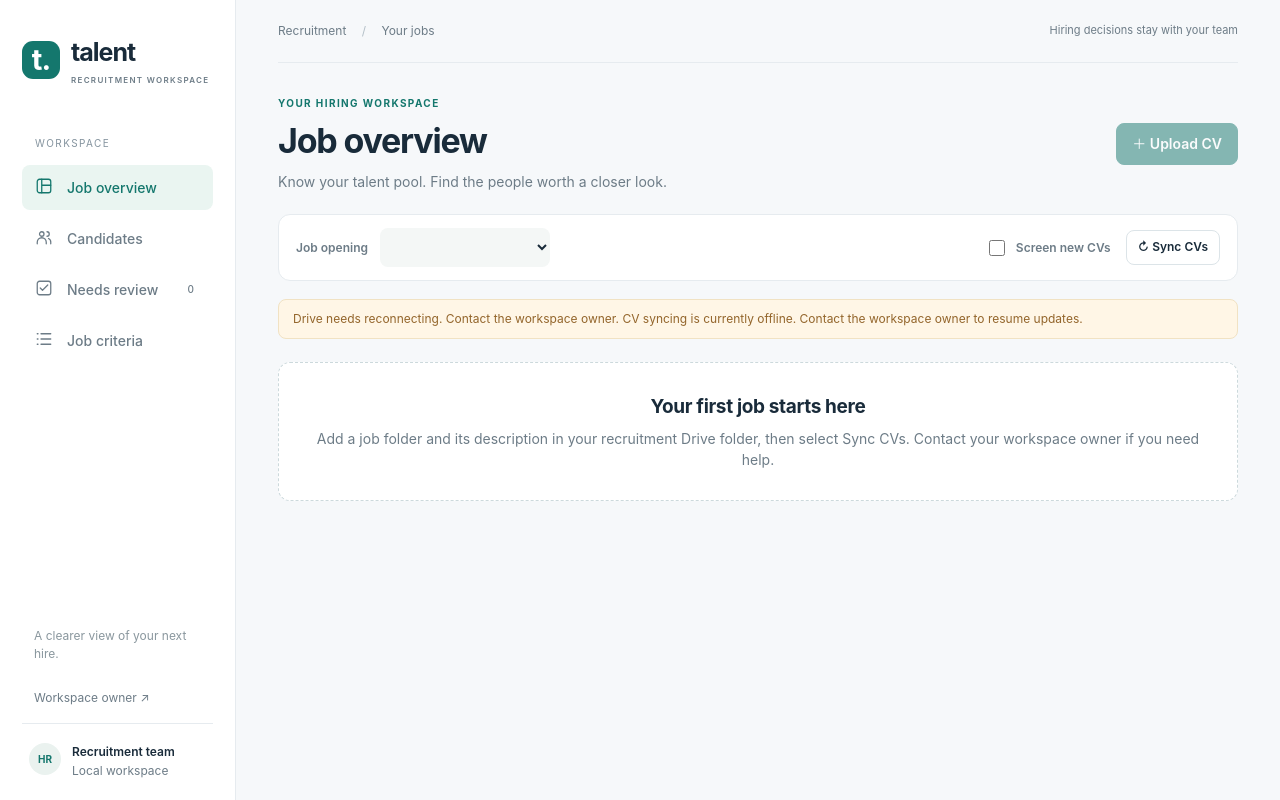
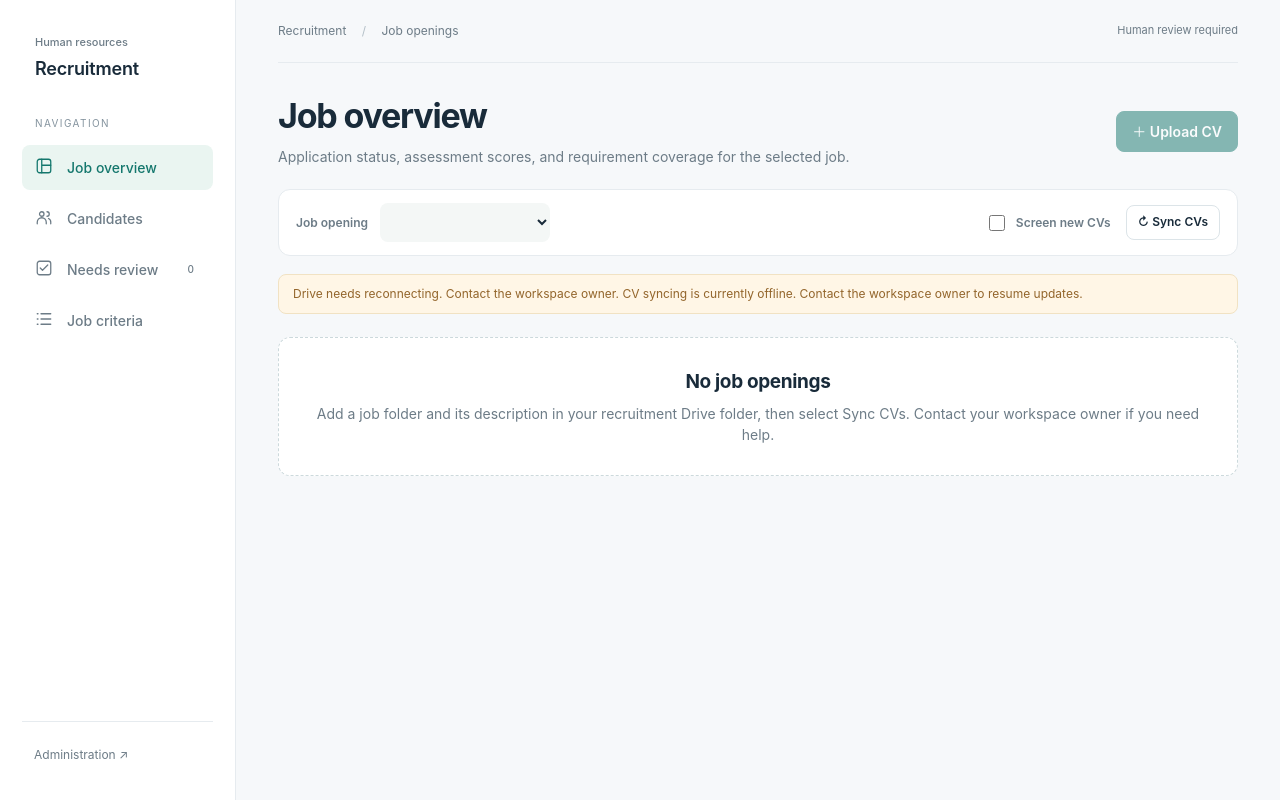
Before and after one commit to o-qn/agentic-ai-project, a Flask app: page / in a window 1280 px wide. Run offline with Flask 3, Linux system fonts and the light colour scheme; data comes from the database, SQL or seed files in the repository; data that the repository does not hold is empty.

Commit message:
changed dashboard look yet again

```diff
--- a/hr_agent/static/dashboard.css
+++ b/hr_agent/static/dashboard.css
@@ -31,23 +31,18 @@ button, a, input, select, textarea, summary{scroll-margin-top:20px}
 [hidden]{display:none!important}
 
 .sidebar{position:fixed;inset:0 auto 0 0;width:236px;padding:34px 22px 20px;background:white;border-right:1px solid var(--line);display:flex;flex-direction:column;z-index:10}
-.brand{display:flex;align-items:center;gap:11px;color:var(--ink);font-size:25px;font-weight:700;letter-spacing:-1px;margin-bottom:50px}
-.brand:hover{text-decoration:none}
-.brand-symbol{height:38px;width:38px;display:grid;place-items:center;background:var(--accent);border-radius:11px;color:white;font-size:29px;line-height:1}
-.brand-sub{display:block;font-size:8px;letter-spacing:1.3px;color:var(--muted);font-weight:600;margin-top:2px}
+.department-header{display:flex;flex-direction:column;gap:4px;margin-bottom:34px;padding:0 13px}
+.department-label{font-size:11px;color:var(--muted);font-weight:500}
+.department-home{font-size:18px;color:var(--ink);font-weight:600;letter-spacing:-.2px}
 .nav-label{font-size:10px;color:#84939e;letter-spacing:1.4px;margin:0 13px 14px}
 .nav-item{display:flex;align-items:center;gap:12px;color:var(--muted);padding:12px 13px;margin-bottom:6px;border-radius:8px;font-weight:550}
 .nav-item>span:first-child{width:20px;font-size:19px;line-height:1}
 .nav-item.active{background:var(--accent-soft);color:var(--accent)}
 .nav-item:hover{background:#f4f7f6;text-decoration:none}
 .nav-count{font-size:10px;background:#fff;border-radius:5px;margin-left:auto;padding:2px 6px}
-.sidebar-bottom{margin-top:auto}
-.sidebar-caption{display:block;color:#8a979e;font-size:12px;padding:10px 12px}
+.sidebar-bottom{margin-top:auto;border-top:1px solid var(--line);padding-top:8px}
 .owner-link{display:block;color:var(--muted);font-size:12px;padding:16px 12px}
-.workspace-badge{display:flex;gap:11px;border-top:1px solid var(--line);padding:19px 7px 0;font-size:12px;font-weight:600}
-.workspace-badge small{display:block;font-weight:400;margin-top:1px}
 .avatar{height:42px;width:42px;display:grid;place-items:center;background:#eef2f5;color:#647788;border-radius:12px;font-size:13px;font-weight:650;flex-shrink:0}
-.small-avatar{height:32px;width:32px;border-radius:50%;background:#eaf2ef;color:var(--accent);font-size:10px}
 
 main{margin-left:236px;padding:0 42px 40px;max-width:1900px}
 .topline{display:flex;justify-content:space-between;border-bottom:1px solid var(--line);padding:22px 0;font-size:12px;color:var(--muted)}
@@ -244,14 +239,13 @@ main{margin-left:210px}
 
 
 @media(max-width:900px){.sidebar{position:static;width:100%;padding:16px 22px;display:block;border-right:none;border-bottom:1px solid var(--line)}
-.brand{margin-bottom:14px;font-size:22px}
-.brand-symbol{height:32px;width:32px}
+.department-header{margin-bottom:16px;padding:0}
 .sidebar nav{display:flex;gap:5px;flex-wrap:wrap}
-.nav-label,.sidebar-caption,.workspace-badge{display:none}
+.nav-label{display:none}
 .nav-item{font-size:12px;padding:8px 10px;margin:0}
 .nav-item>span:first-child{font-size:15px;width:16px}
-.sidebar-bottom{position:absolute;right:20px;top:12px}
-.owner-link{font-size:11px;padding:12px 0}
+.sidebar-bottom{margin-top:14px;padding-top:0}
+.owner-link{font-size:11px;padding:9px 0}
 main{margin:0;padding:0 24px 30px}
 .page-header{padding:25px 0}
 .stats{gap:10px}
--- a/hr_agent/static/dashboard.js
+++ b/hr_agent/static/dashboard.js
@@ -2,7 +2,7 @@
 let current = '', detail = null, status = null, reviewId = null, editRole = null, draftHash = null;
 let refreshing = false, roleRequest = 0, scoreRange = null, criteria = [], lastRefresh = 0;
 const stageNames = { pending: 'Awaiting screening', completed: 'Assessed', review: 'Needs review', duplicate: 'Duplicate CV', failed: 'Needs attention' };
-const viewTitles = { overview: ['Job overview', 'Know your talent pool. Find the people worth a closer look.'], candidates: ['Candidates', 'A clear view of every applicant, with the CV evidence to back it up.'], reviews: ['Needs review', 'Give flagged applications a thoughtful second look.'], criteria: ['Job criteria', 'Define what a strong application looks like for this job.'] };
+const viewTitles = { overview: ['Job overview', 'Application status, assessment scores, and requirement coverage for the selected job.'], candidates: ['Candidates', 'Search applications and review supporting CV evidence.'], reviews: ['Needs review', 'Review flagged applications and record decisions.'], criteria: ['Job criteria', 'Manage job requirements, scoring weights, and evidence criteria.'] };
 function showView(view, focus = false) {
   if (!viewTitles[view]) view = 'overview';
   document.querySelectorAll('[data-view]').forEach(element => element.hidden = element.dataset.view !== view);
--- a/hr_agent/templates/base.html
+++ b/hr_agent/templates/base.html
@@ -4,16 +4,16 @@
   <meta charset="utf-8">
   <meta name="viewport" content="width=device-width, initial-scale=1">
   <meta name="csrf-token" content="{{ csrf }}">
-  <title>{% block title %}Talent workspace{% endblock %}</title>
+  <title>{% block title %}Recruitment dashboard{% endblock %}</title>
   <link rel="stylesheet" href="/static/dashboard.css">
 </head>
 <body>
   <a href="#main" class="skip-link">Skip to content</a>
   <aside class="sidebar">
-    <a class="brand" href="/" aria-label="Talent workspace home"><span class="brand-symbol" aria-hidden="true">t.</span><span>talent<span class="brand-sub">RECRUITMENT WORKSPACE</span></span></a>
-    <span class="nav-label">WORKSPACE</span>
+    <div class="department-header"><span class="department-label">Human resources</span><a class="department-home" href="/" aria-label="Recruitment dashboard home">Recruitment</a></div>
+    <span class="nav-label">NAVIGATION</span>
     {% block navigation %}{% endblock %}
-    <div class="sidebar-bottom"><span class="sidebar-caption">A clearer view of your next hire.</span><a class="owner-link" href="{% block footer_url %}/owner{% endblock %}">{% block footer_label %}Workspace owner ↗{% endblock %}</a><div class="workspace-badge"><span class="avatar small-avatar">HR</span><span>Recruitment team<small>Local workspace</small></span></div></div>
+    <div class="sidebar-bottom"><a class="owner-link" href="{% block footer_url %}/owner{% endblock %}">{% block footer_label %}Administration ↗{% endblock %}</a></div>
   </aside>
   <main id="main" tabindex="-1">{% block content %}{% endblock %}</main>
   <div id="toast" role="alert" hidden></div>
--- a/hr_agent/templates/dashboard.html
+++ b/hr_agent/templates/dashboard.html
@@ -1,37 +1,37 @@
 {% extends "base.html" %}
-{% block title %}Recruitment · Talent{% endblock %}
+{% block title %}Recruitment dashboard{% endblock %}
 {% block navigation %}
 <nav aria-label="Workspace"><a href="#overview" data-view-nav="overview" class="nav-item active" aria-current="page"><span aria-hidden="true"><svg viewBox="0 0 24 24"><rect x="3" y="3" width="18" height="18" rx="3"/><path d="M9 3v18M9 11h12"/></svg></span> Job overview</a><a href="#candidates" data-view-nav="candidates" class="nav-item"><span aria-hidden="true"><svg viewBox="0 0 24 24"><circle cx="9" cy="8" r="3"/><path d="M3 21v-2a6 6 0 0 1 12 0v2M16 5a3 3 0 0 1 0 6M18 14a5 5 0 0 1 3 5v2"/></svg></span> Candidates</a><a href="#reviews" data-view-nav="reviews" class="nav-item"><span aria-hidden="true"><svg viewBox="0 0 24 24"><rect x="3" y="3" width="18" height="18" rx="3"/><path d="m7 12 3 3 7-7"/></svg></span> Needs review <span id="review-count" class="nav-count">0</span></a><a href="#criteria" data-view-nav="criteria" class="nav-item"><span aria-hidden="true"><svg viewBox="0 0 24 24"><path d="M8 5h13M8 12h13M8 19h13M3 5h1M3 12h1M3 19h1"/></svg></span> Job criteria</a></nav>
 {% endblock %}
 {% block content %}
-<div class="topline"><span>Recruitment <span class="separator">/</span> <span id="breadcrumb">Your jobs</span></span><span class="advisory">Hiring decisions stay with your team</span></div>
-<header class="page-header"><div><span class="eyebrow">YOUR HIRING WORKSPACE</span><h1 id="page-title">Job overview</h1><p id="page-subtitle">Know your talent pool. Find the people worth a closer look.</p></div><button id="upload" class="primary">＋ Upload CV</button><input type="file" id="cv-file" accept=".pdf,.docx,.txt" hidden aria-label="Choose a CV file to upload"></header>
+<div class="topline"><span>Recruitment <span class="separator">/</span> <span id="breadcrumb">Job openings</span></span><span class="advisory">Human review required</span></div>
+<header class="page-header"><div><h1 id="page-title">Job overview</h1><p id="page-subtitle">Application status, assessment scores, and requirement coverage for the selected job.</p></div><button id="upload" class="primary">＋ Upload CV</button><input type="file" id="cv-file" accept=".pdf,.docx,.txt" hidden aria-label="Choose a CV file to upload"></header>
 <div class="toolbar"><div class="role-picker"><label for="role">Job opening</label><select id="role" aria-label="Select job opening"><option value="">Loading jobs…</option></select></div><div class="toolbar-actions"><label class="toggle"><input type="checkbox" id="automatic"><span>Screen new CVs</span></label><button id="check">↻ Sync CVs</button><a id="report-link" class="button-link" target="_blank" rel="noreferrer">Open report ↗</a><a id="csv-link" class="button-link">Export CSV ↓</a></div></div>
 <p id="notice" class="notice" role="status">Connecting to your workspace…</p>
-<div id="no-roles" class="empty" hidden><h2>Your first job starts here</h2><p>Add a job folder and its description in your recruitment Drive folder, then select Sync CVs. Contact your workspace owner if you need help.</p></div>
+<div id="no-roles" class="empty" hidden><h2>No job openings</h2><p>Add a job folder and its description in your recruitment Drive folder, then select Sync CVs. Contact your workspace owner if you need help.</p></div>
 <div id="job-workspace">
 <section data-view="overview" id="overview" aria-label="Job overview">
   <div id="stats" class="stats"></div>
-  <div class="section-head"><div><h2>The talent pool, at a glance</h2><p>Insights for the selected job opening.</p></div><span class="subtle-label">CURRENT APPLICATIONS</span></div>
+  <div class="section-head"><div><h2>Application overview</h2><p>Insights for the selected job opening.</p></div><span class="subtle-label">CURRENT APPLICATIONS</span></div>
   <div class="charts-grid">
     <article class="panel chart-panel"><div class="chart-heading"><h3>Application status</h3><span class="chart-tag">All CVs</span></div><p>Where each application stands.</p><div id="pipeline-chart"></div><small>Choose a status to see its candidates.</small></article>
     <article class="panel chart-panel"><div class="chart-heading"><h3>Score distribution</h3><span id="score-sample" class="chart-tag"></span></div><p>How the assessed pool matches the job criteria.</p><div id="score-chart"></div><small>Scores out of 100 · choose a range to explore.</small></article>
     <article class="panel chart-panel criteria-chart-panel"><div class="chart-heading"><h3>Requirement coverage</h3><span id="criteria-sample" class="chart-tag"></span></div><p>CV evidence for this job’s approved requirements. Percentages show supported evidence.</p><div class="legend"><span><i class="dot supported"></i> Supported</span><span><i class="dot partial"></i> Partial</span><span><i class="dot missing"></i> Not demonstrated</span></div><div id="criteria-chart"></div><small>Evidence coverage describes the CVs, not a candidate’s full ability.</small></article>
   </div>
-  <div class="section-head"><div><h2>Candidates to explore</h2><p>The highest current scores, with the evidence close at hand.</p></div><a href="#candidates" data-view-nav="candidates" class="text-link">View all candidates →</a></div><div id="top" class="cards"></div>
+  <div class="section-head"><div><h2>Highest-scoring candidates</h2><p>Current assessment results for the selected job.</p></div><a href="#candidates" data-view-nav="candidates" class="text-link">View all candidates →</a></div><div id="top" class="cards"></div>
   <section id="processing" class="processing" aria-label="Screening status"><div class="progress-heading"><span><i class="live-dot" aria-hidden="true"></i><strong id="progress-label">Checking screening status</strong></span><span id="progress-time"></span></div><progress id="progress-bar" max="1" value="0" aria-label="Screening progress"></progress><p id="progress-detail">Waiting for an update.</p></section>
   <p id="chart-note" class="quiet"></p>
 </section>
 <section data-view="candidates" id="candidates" hidden>
   <div class="panel candidate-panel"><div class="section-head"><div><h2>Candidate directory <span id="candidate-count" class="count-label"></span></h2><p>Search, inspect CV evidence, and move review work forward.</p></div></div><div class="filters"><input id="filter" type="search" placeholder="Search name, email or file…" aria-label="Search candidates"><select id="status-filter" aria-label="Filter by application status"><option value="all">All statuses</option><option value="completed">Assessed</option><option value="review">Needs review</option><option value="pending">Awaiting screening</option><option value="duplicate">Duplicate CV</option><option value="failed">Needs attention</option></select><select id="sort" aria-label="Sort candidates"><option value="score">Highest score first</option><option value="name">Name A–Z</option><option value="newest">Newest first</option></select><button id="clear-filters">Clear filters</button></div><p id="range-filter" class="quiet" hidden></p><div class="table-wrap"><table><thead><tr><th>Candidate</th><th>Job match</th><th>Status</th><th>Actions</th></tr></thead><tbody id="application-rows"></tbody></table></div></div>
-  <section id="chat" class="panel ask-panel"><span class="eyebrow">EXPLORE THE CV EVIDENCE</span><h2>Find the experience you’re looking for</h2><p>Ask a question about candidates for this job.</p><form id="chat-form"><input id="question" placeholder="Who has hands-on Python experience?" aria-label="Question about candidates" required maxlength="1000"><button class="primary">Find candidates</button><button type="button" id="answer">Summarize evidence</button></form><div class="question-chips"><button data-question="Who has Python experience?">Python experience</button><button data-question="Who has SQL experience?">SQL experience</button></div><div id="chat-answer" aria-live="polite"></div></section>
+  <section id="chat" class="panel ask-panel"><h2>Search candidate experience</h2><p>Ask a question about candidates for this job.</p><form id="chat-form"><input id="question" placeholder="Who has hands-on Python experience?" aria-label="Question about candidates" required maxlength="1000"><button class="primary">Find candidates</button><button type="button" id="answer">Summarize evidence</button></form><div class="question-chips"><button data-question="Who has Python experience?">Python experience</button><button data-question="Who has SQL experience?">SQL experience</button></div><div id="chat-answer" aria-live="polite"></div></section>
 </section>
 <section data-view="reviews" id="reviews" hidden>
   <section class="panel"><div class="section-head"><div><h2>Applications needing your attention</h2><p>Check the CV and record a reason for each review decision.</p></div></div><div id="review-list"></div><form id="review-controls" class="review-form" hidden><h3 id="review-title"></h3><div class="form-grid"><label>Your name<input id="review-actor" placeholder="Full name" autocomplete="name" required></label><label>Decision<select id="review-action"><option value="dismiss">Clear flag and reassess</option><option value="confirm_spam">Confirm non-application / spam</option><option value="restore">Restore and reassess</option><option value="retry">Retry screening</option></select></label></div><label>Reason<textarea id="review-reason" rows="3" placeholder="What did you find in the CV?" required></textarea></label><button id="review-save" class="primary">Save review decision</button></form></section>
   <details id="blacklist" class="panel"><summary>Document holds</summary><p>Previously confirmed documents on hold.</p><label>Your name<input id="hold-actor" placeholder="Full name" autocomplete="name"></label><div id="blacklist-list"></div></details>
 </section>
 <section data-view="criteria" id="criteria" hidden>
-  <section class="panel"><div class="section-head"><div><h2>What matters for this job</h2><p>Set clear requirements and agree how much each one counts.</p></div><button id="draft">Draft from job description</button></div><details class="job-description"><summary>Job description &amp; folders</summary><p id="folder-links"></p><pre id="jd"></pre></details><div class="criteria-editor-heading"><span>Approved scoring criteria</span><span id="weight-total"></span></div><div id="criteria-editor"></div><button id="add-criterion">＋ Add a requirement</button><form id="approval-form" class="approval"><label>Approved by<input id="actor" placeholder="Your full name" autocomplete="name" required></label><label class="checkbox-label"><input type="checkbox" id="relevance" required> I confirm these criteria are job-relevant and exclude protected attributes.</label><p class="quiet">Applying changes reassesses the current applications against the new criteria.</p><button id="approve" class="primary">Apply criteria &amp; reassess</button></form></section>
+  <section class="panel"><div class="section-head"><div><h2>Assessment criteria</h2><p>Manage job requirements and scoring weights.</p></div><button id="draft">Draft from job description</button></div><details class="job-description"><summary>Job description &amp; folders</summary><p id="folder-links"></p><pre id="jd"></pre></details><div class="criteria-editor-heading"><span>Approved scoring criteria</span><span id="weight-total"></span></div><div id="criteria-editor"></div><button id="add-criterion">＋ Add a requirement</button><form id="approval-form" class="approval"><label>Approved by<input id="actor" placeholder="Your full name" autocomplete="name" required></label><label class="checkbox-label"><input type="checkbox" id="relevance" required> I confirm these criteria are job-relevant and exclude protected attributes.</label><p class="quiet">Applying changes reassesses the current applications against the new criteria.</p><button id="approve" class="primary">Apply criteria &amp; reassess</button></form></section>
 </section>
 </div>
 <dialog id="evidence-panel"><div class="dialog-header"><span class="eyebrow">CANDIDATE PROFILE</span><button id="close-evidence" aria-label="Close candidate profile">✕</button></div><div id="evidence"></div></dialog>
--- a/hr_agent/templates/owner.html
+++ b/hr_agent/templates/owner.html
@@ -1,10 +1,10 @@
 {% extends "base.html" %}
-{% block title %}Owner · Talent{% endblock %}
+{% block title %}Usage and models · Recruitment dashboard{% endblock %}
 {% block navigation %}<nav aria-label="Owner workspace"><a href="/" class="nav-item"><span aria-hidden="true">◫</span> HR workspace</a><a href="/owner" class="nav-item active" aria-current="page"><span aria-hidden="true">⌁</span> Usage &amp; models</a></nav>{% endblock %}
 {% block footer_url %}/{% endblock %}{% block footer_label %}Back to recruitment →{% endblock %}
 {% block content %}
 <div class="topline"><span>Workspace <span class="separator">/</span> Owner</span><span class="advisory">Local access</span></div>
-<header class="page-header"><div><span class="eyebrow">WORKSPACE OWNER</span><h1>Usage &amp; models</h1><p>See what’s running, what’s been used, and what needs attention.</p></div><button id="refresh-owner">↻ Refresh usage</button></header>
+<header class="page-header"><div><span class="eyebrow">SYSTEM ADMINISTRATION</span><h1>Usage &amp; models</h1><p>Model configuration, usage records, and service status.</p></div><button id="refresh-owner">↻ Refresh usage</button></header>
 <p id="owner-notice" class="notice" role="status">Loading workspace usage…</p>
 <div id="owner-stats" class="stats"></div>
 <div class="model-grid">
```
